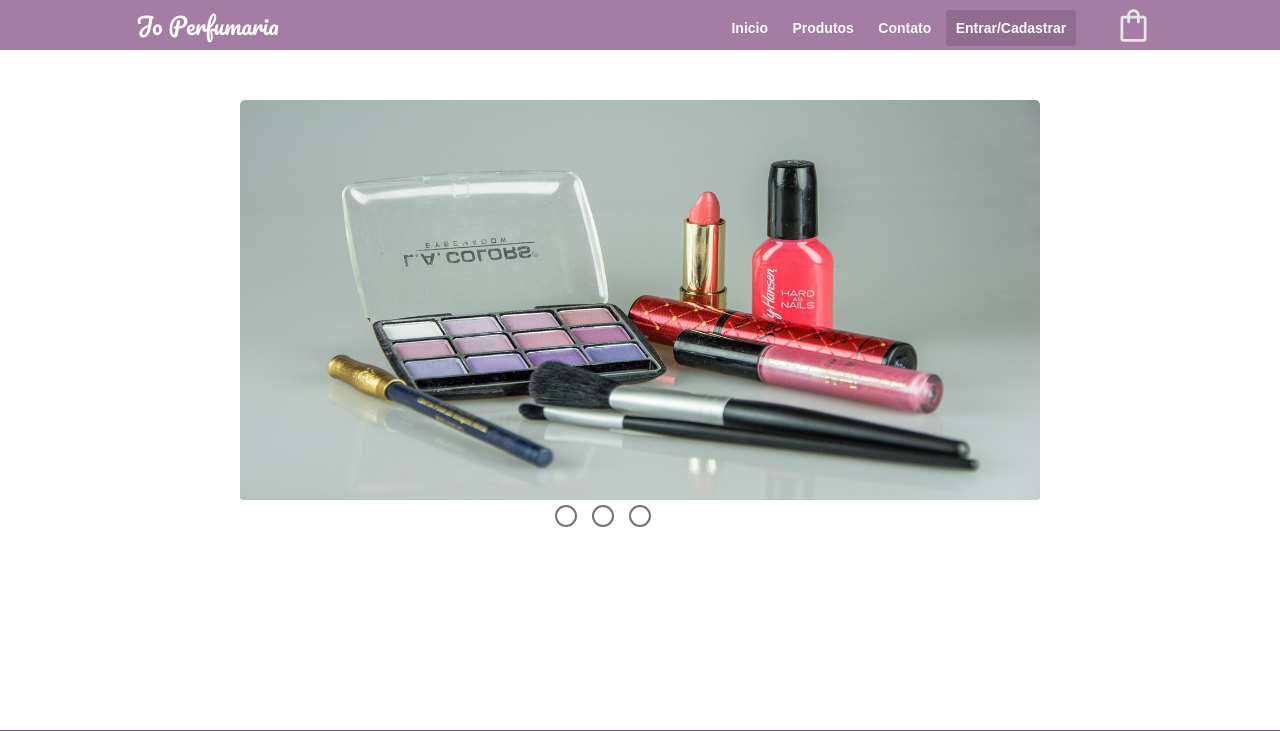
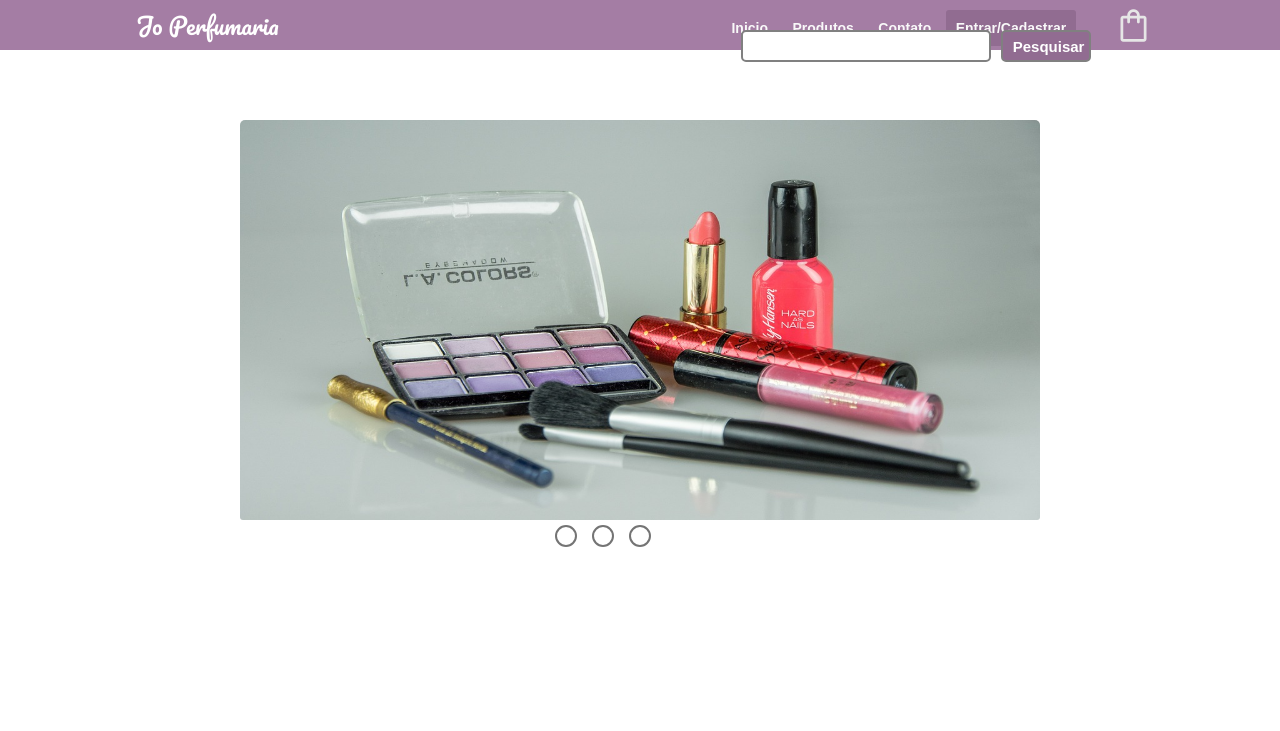
Before and after one commit to jtk15/brother-project, a Django app: page /site/inicio in a window 1280 px wide. Shown: the top 731 px of the page. Run offline with Django 4.2, Linux system fonts and the light colour scheme; data that the repository does not hold is empty.

Commit message:
Foi implementado o mecanismo de pesquisa por palavra chave
closes #44

```diff
--- a/accounts/templates/registration/login.html
+++ b/accounts/templates/registration/login.html
@@ -4,6 +4,9 @@
     <link rel='stylesheet' href={% static 'css/accounts/style.css' %}>
 {% endblock %}
 {% block sitebody %}
+    {% block  categories%}{% endblock%}
+    {% block  search_filter%}
+    {%endblock%}
     <div id="container-login-form">
         <h1>Entrar</h1>
         <form method="POST">
--- a/accounts/templates/registration/my_count.html
+++ b/accounts/templates/registration/my_count.html
@@ -1,6 +1,9 @@
 {% extends 'base.html' %}
 
 {% block sitebody %}
+{% block  categories%}{% endblock%}
+{% block  search_filter%}
+{%endblock%}
 <p>Nome:{{user.name}}</p>
 <p>email:{{email}}</p>
 <p>Contato:{{user.cell_phone}}</p>
--- a/accounts/templates/registration/register.html
+++ b/accounts/templates/registration/register.html
@@ -4,6 +4,9 @@
     <link rel='stylesheet' href={% static 'css/accounts/style.css' %}>
 {% endblock %}
 {% block sitebody %}
+{% block  categories%}{% endblock%}
+{% block  search_filter%}
+{%endblock%}
     <div id="container-form-register">
         <h1>Cadastro</h1>
         <form method="POST">
--- a/accounts/urls.py
+++ b/accounts/urls.py
@@ -1,9 +1,9 @@
 
 from django.urls import path
-from .views import Register, my_count
+from .views import Register, MyCount
 
 
 urlpatterns = [
     path('registro', Register.as_view(), name='register'),
-    path('conta', my_count.as_view(), name='my-count')
+    path('conta', MyCount.as_view(), name='my-count')
 ]
--- a/checkout/templates/cart.html
+++ b/checkout/templates/cart.html
@@ -2,6 +2,9 @@
 {% load static %}
 
 {% block sitebody %}
+    {% block  categories%}{% endblock%}
+    {% block  search_filter%}
+    {%endblock%}
     <div class="car-container">
 
             {% if not form_valid %}
--- a/core/static/css/style.css
+++ b/core/static/css/style.css
@@ -66,11 +66,55 @@
 }
 
 
+/***
+   search field
+*/
 
+
+#site-body #div-search-filter {
+    /* background: red; */
+    /* border: 1px solid #000; */
+    width: 100%;
+    height: 40px;
+}
+
+#site-body #div-search-filter form {
+    width: 100%;
+    /* float: right; */
+    /* border: 1px solid #ff0000; */
+}
+
+#site-body #div-search-filter form input {
+    width: 250px;
+    height: 32px;
+    font-size: 20px;
+    padding-left: 6px;
+    box-sizing: border-box;
+    color: #4c494c;
+    border: 2px solid gray;
+    border-radius: 5px;
+    margin-left:10px;
+    float: right;
+    outline: 0;
+    position: relative;
+    top:-30px;
+}
+
+#site-body #div-search-filter form #btn-search {
+    width: 90px;
+    height: 32px;
+    font-size: 15px;
+    font-weight: 600;
+    background: #916c91;
+    color:white;
+    float: right;
+    margin-right:6%;
+}
 /***
     BODY categories
 */
 #site-body #categories {
+    clear: both;
     background-color: #ffffff;
 }
 
@@ -107,7 +151,7 @@
     width: 800px;
     height: auto;
     margin: auto;
-    margin-top: 50px;
+    margin-top: 20px;
     /* border: 1px solid #ff0000; */
     overflow: hidden;
     /* box-shadow:2px 3px 15px 3px #b28fb1; */
--- a/core/templates/base.html
+++ b/core/templates/base.html
@@ -36,6 +36,24 @@
             </ul>
         </div>
         <div id="site-body">
+            {% block  categories%}
+                <div id="categories">
+                    <ul>
+                        {% for category in categories %}
+                            <li><a href={% url 'products' category.slug %}>{{category.name}}</a></li>
+                        {% endfor %}
+                    </ul>
+                </div>
+            {% endblock  %}
+            {% block  search_filter%}
+                <div id="div-search-filter">
+                    <form>
+                        <input id="btn-search" type="submit" name="" value="Pesquisar">
+                        <input type="text" name="filter">
+                    </form>
+                </div>
+            {% endblock  %}
+
             {% block menssages %}
                 {%for message in messages %}
                     <div class="message-{{message.tags}}">
--- a/core/templates/contact.html
+++ b/core/templates/contact.html
@@ -1,5 +1,8 @@
 {% extends 'base.html' %}
 {%load static %}
 {% block sitebody %}
+    {% block  categories%}{% endblock%}
+    {% block  search_filter%}
+    {%endblock%}
     <a href="https://wa.me/63984815142"><img style="width:80px; height:80px;" src={% static 'images/whatsapp.png' %}></a>
 {%endblock%}
--- a/core/templates/home.html
+++ b/core/templates/home.html
@@ -1,13 +1,13 @@
 {% extends 'base.html' %}
 {% load static %}
 {% block sitebody %}
-<div id="categories">
+{% comment %} <div id="categories">
     <ul>
         {% for category in categories %}
             <li><a href={% url 'products' category.slug %}>{{category.name}}</a></li>
         {% endfor %}
     </ul>
-</div>
+</div> {% endcomment %}
 <div id="container-slide">
     <div id="div-slides">
         <input class="radio-select" type="radio" name="radio" id="radio1" checked>
--- a/core/templates/orders.html
+++ b/core/templates/orders.html
@@ -1,6 +1,8 @@
 {% extends 'base.html' %}
 
 {% block sitebody %}
+{% block  categories%}{% endblock%}
+{% block search_filter %}{% endblock  %}
     {%for order in orders%}
         <div style="border:1px solid #000; padding:10px; margin:5px;">
             <p>status: {{order.status}}</p>
--- a/core/templates/product_detail.html
+++ b/core/templates/product_detail.html
@@ -1,6 +1,9 @@
 {% extends 'base.html' %}
 {%load static %}
 {% block sitebody %}
+    {% block  categories%}{% endblock%}
+    {% block  search_filter%}
+    {%endblock%}
     <div id="container-product-detail">
         <div id="container-small-divs">
             <div class="container-small-image-product-detail">
--- a/core/templates/products_by_category.html
+++ b/core/templates/products_by_category.html
@@ -1,13 +1,13 @@
 {% extends 'base.html' %}
 {% load static %}
 {% block sitebody %}
-    <div id="categories">
+    {% comment %} <div id="categories">
         <ul>
             {% for category in categories %}
                 <li><a href={% url 'products' category.slug %}>{{category.name}}</a></li>
             {% endfor %}
         </ul>
-    </div>
+    </div> {% endcomment %}
     {% for product in products %}
         <div class="div-product div-prduct1">
             <a href={% url 'product_detail' product.pk %}>
--- a/core/urls.py
+++ b/core/urls.py
@@ -17,6 +17,7 @@ urlpatterns = [
     path('produtos', products, name='products'),
     path('produtos/detalhes/<int:pk>', product_detail, name='product_detail'),
     path('produtos/<str:slug>', products_by_category, name='products'),
+    path('produtos/pesquisa/<str:filter', products, name='searchfilter'),
     # path('promocoes', promotions, name='promotions'),
     path('contatos', ContactView.as_view(), name='contact'),
     path('pedido/fenalizado', create_order, name='finishingorder'),
--- a/core/views.py
+++ b/core/views.py
@@ -62,7 +62,14 @@ def index(request):
 
 def products(request):
 
-    products = Product.objects.all()
+    products = None
+
+    filter_request = request.GET.get('filter')
+
+    if filter_request == None or len(filter_request) == 0:
+        products = Product.objects.filter()
+    else:
+        products = Product.objects.filter(name__contains=filter_request)
 
     context = {
         'products': products
@@ -73,9 +80,17 @@ def products(request):
 
 def products_by_category(request, slug):
 
+    products = None
+
     try:
+
         category = Category.objects.get(slug=slug)
-        products = category.categories.all()
+
+        filter_request = request.GET.get('filter')
+        if filter_request == None or len(filter_request) == 0:
+            products = category.categories.filter()
+        else:
+            products = category.categories.filter(name__contains=filter_request)
 
         context = {
             'products': products
```
Also changed, not shown: accounts/views.py (+2 -7 lines), core/templates/products.html (+0 -7 lines).
